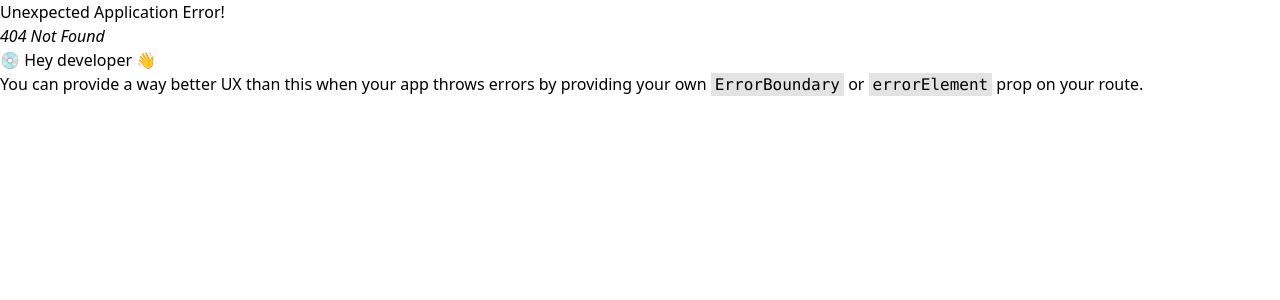
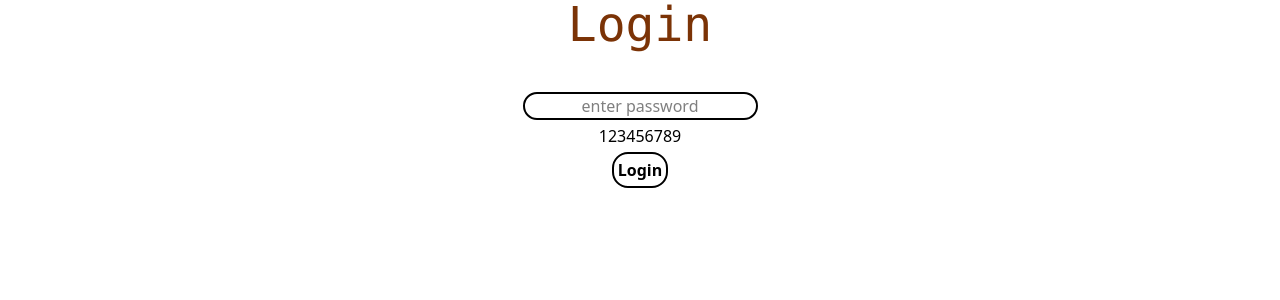
Before and after one commit to prasannaahari/ts_api, a React (Vite) app: page /login in a window 1280 px wide. Before the commit this address had no page. Shown: the top 300 px of the page. Built offline with nearby package versions, Linux system fonts and the light colour scheme.

Commit message:
conditional navigation

```diff
--- a/src/App.tsx
+++ b/src/App.tsx
@@ -28,6 +28,9 @@ function App() {
           <Link to="/protected" className="border-2 rounded-3xl p-2 m-auto">
             secret
           </Link>
+          <Link to="/login" className="border-2 rounded-3xl p-2 m-auto">
+            Login
+          </Link>
         </nav>
 
 
--- /dev/null
+++ b/src/components/Login.tsx
@@ -0,0 +1,40 @@
+import { useState } from "react";
+import { useNavigate } from "react-router-dom";
+
+function Login() {
+  const navigate = useNavigate();
+  const [password, setPassword] = useState<string>("");
+  const [fallback,setFallback]=useState<string|null>(null)
+
+  function handleClick() :any{
+    if (password == "123456789") {
+      navigate("/successLog");
+    } else {
+      setFallback("wrong password")
+    }
+  }
+  return (
+    <>
+      <div className="flex flex-col justify-center items-center gap-1">
+        <h1 className="text-5xl text-amber-900 font-mono ">Login</h1>
+        <input
+          type="text"
+          className="border-2 rounded-2xl mt-10 text-center "
+          placeholder="enter password"
+          value={password}
+          onChange={(e)=>setPassword(e.target.value)}
+        />
+        <p className="1xl">123456789</p>
+        <button
+          className="rounded-2xl p-1 border-2 cursor-pointer hover:bg-amber-400 font-bold"
+          onClick={()=>handleClick()}
+        >
+          Login
+        </button>
+        <p className="text-red-800 text-3xl">{fallback}</p>
+      </div>
+    </>
+  );
+}
+
+export default Login;
--- /dev/null
+++ b/src/components/SuccessLog.tsx
@@ -0,0 +1,13 @@
+function SuccessLog() {
+  return (
+    <>
+      <article className="flex flex-col items-center justify-center text-3xl text-gray-800">
+        <h1>Login success</h1>
+        <h2>here is your data</h2>
+        <p>your bank balance is 900000000000 usd</p>
+      </article>
+    </>
+  );
+}
+
+export default SuccessLog;
```
Also changed, not shown: src/components/Routes.tsx (+10 -0 lines).
